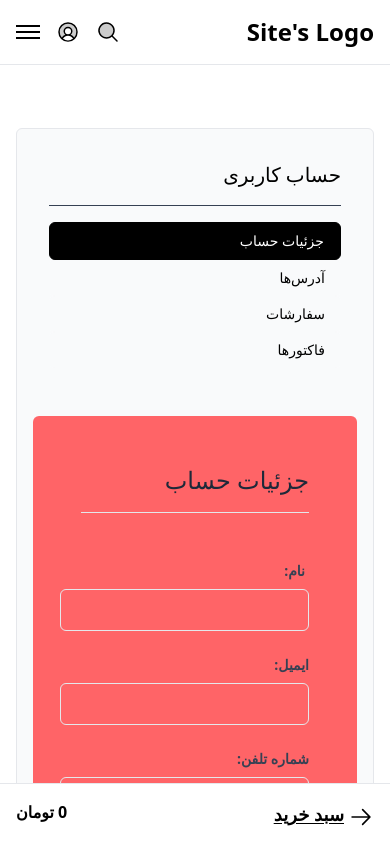
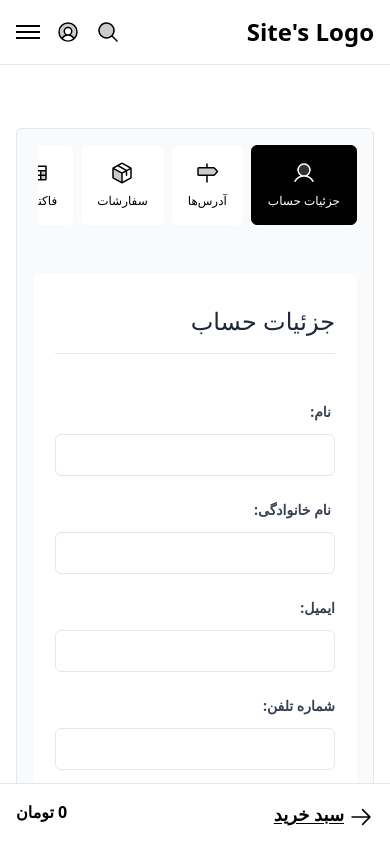
Before and after one commit to Avestair/nexa-InstrumentShop, a Next.js app in the folder frontend/: page /account in a window 390 px wide. Shown: the top 842 px of the page. Built offline with nearby package versions, Linux system fonts and the light colour scheme.

Commit message:
user panel is almost finished, added form types and divder, card,table and address card, made the user panel fully responsive

```diff
--- a/frontend/app/account/page.tsx
+++ b/frontend/app/account/page.tsx
@@ -48,7 +48,7 @@ const AccountPage: React.FC = () => {
         />
 
         {/* Main Content */}
-        <main className="mx-4 my-4 flex justify-center rounded-sm bg-red-400 p-4">
+        <main className="mx-4 my-4 flex justify-center overflow-y-auto rounded-sm bg-white p-4">
           <AnimatePresence mode="wait">
             <motion.div
               key={activeSection}
--- a/frontend/app/login/page.tsx
+++ b/frontend/app/login/page.tsx
@@ -4,11 +4,7 @@ import Link from "next/link";
 import { Button } from "../../ui/Button";
 import Input from "../../ui/Input";
 import { SubmitHandler, useForm } from "react-hook-form";
-
-type Inputs = {
-  phoneNumber: string;
-  password: string;
-};
+import { Inputs } from "../../types/FormTypes";
 
 export default function page() {
   const {
--- a/frontend/components/AccountDetail.tsx
+++ b/frontend/components/AccountDetail.tsx
@@ -1,23 +1,67 @@
+import { SubmitHandler, useForm } from "react-hook-form";
 import { Button } from "../ui/Button";
 import Input from "../ui/Input";
+import { Inputs } from "../types/FormTypes";
 
 export default function AccountDetails() {
+  const {
+    register,
+    handleSubmit,
+    formState: { errors },
+  } = useForm<Inputs>();
+
+  const onSubmit: SubmitHandler<Inputs> = (data) => console.log(data);
+
   return (
-    <section className="mb-8 rounded-lg p-8">
+    <section className="mb-8 grid w-[80vw] rounded-lg p-4">
       <h2 className="mb-12 border-b pb-4 text-right text-2xl font-medium text-gray-800">
         جزئیات حساب
       </h2>
-      <div className="grid grid-cols-1 gap-6 text-right md:grid-cols-2">
-        <div>
+      <form
+        onSubmit={handleSubmit(onSubmit)}
+        className="grid w-full grid-cols-1 gap-6 text-right md:grid-cols-2"
+      >
+        <div className="grid gap-1">
           <label
             htmlFor="name"
             className="mb-2 block px-1 text-sm font-bold text-gray-700"
           >
             نام:
           </label>
-          <Input type="text" id="name" defaultValue="علی احمدی" />
+          <Input
+            type="text"
+            id="name"
+            name="firstName"
+            defaultValue="علی احمدی"
+            className="w-full"
+            {...register("firstName", { required: true })}
+          />
+          {errors.firstName && (
+            <p className="text-sm text-red-500">نام ضروری است!</p>
+          )}
         </div>
-        <div>
+
+        <div className="grid gap-1">
+          <label
+            htmlFor="name"
+            className="mb-2 block px-1 text-sm font-bold text-gray-700"
+          >
+            نام خانوادگی:
+          </label>
+          <Input
+            type="text"
+            name="lastName"
+            id="lastName"
+            defaultValue="علی احمدی"
+            className="w-full"
+            {...register("lastName", { required: true })}
+          />
+          {errors.lastName && (
+            <p className="text-sm text-red-500">نام خانوادگی ضروری است!</p>
+          )}
+        </div>
+
+        <div className="grid gap-1">
           <label
             htmlFor="email"
             className="mb-2 block text-sm font-bold text-gray-700"
@@ -26,11 +70,18 @@ export default function AccountDetails() {
           </label>
           <Input
             type="email"
+            name="email"
             id="email"
             defaultValue="ali.ahmadi@example.com"
+            className="w-full"
+            {...(register("email"), { required: true })}
           />
+          {errors.email && (
+            <p className="text-sm text-red-500">آٔدرس ایمیل ضروری است!</p>
+          )}
         </div>
-        <div>
+
+        <div className="grid gap-1">
           <label
             htmlFor="phone"
             className="mb-2 block text-sm font-bold text-gray-700"
@@ -39,13 +90,25 @@ export default function AccountDetails() {
           </label>
           <Input
             type="tel"
+            name="phoneNumber"
             id="phone"
             placeholder="شماره تلفن خود را وارد کنید"
             defaultValue="+989123456789"
+            className="w-full"
+            {...register("phoneNumber", { required: true })}
           />
+          {errors.phoneNumber && (
+            <p className="text-sm text-red-500">شماره تلفن ضروری است!</p>
+          )}
         </div>
-      </div>
-      <Button className="mt-6 h-fit p-2 !px-14">ذخیره تغییرات</Button>
+        <Button
+          variant="default"
+          type="submit"
+          className="mt-6 h-fit p-2 !px-14"
+        >
+          ذخیره تغییرات
+        </Button>
+      </form>
     </section>
   );
 }
--- a/frontend/components/AccountSideBar.tsx
+++ b/frontend/components/AccountSideBar.tsx
@@ -19,27 +19,51 @@ export default function AccountSidebar({
     {
       id: "account-details",
       name: "جزئیات حساب",
-      icon: <PiUserDuotone className="size-6" />,
+      icon: <PiUserDuotone className="mx-auto size-6" />,
     },
     {
       id: "addresses",
       name: "آدرس‌ها",
-      icon: <PiSignpostDuotone className="size-6" />,
+      icon: <PiSignpostDuotone className="mx-auto size-6" />,
     },
     {
       id: "orders",
       name: "سفارشات",
-      icon: <PiPackageDuotone className="size-6" />,
+      icon: <PiPackageDuotone className="mx-auto size-6" />,
     },
     {
       id: "invoices",
       name: "فاکتورها",
-      icon: <PiInvoiceDuotone className="size-6" />,
+      icon: <PiInvoiceDuotone className="mx-auto size-6" />,
     },
   ];
 
   return (
-    <aside className="p-8 lg:min-w-[150px] xl:min-w-[260px]">
+    <>
+      {/* mobile and tablet sidebar */}
+      <aside className="mb-4 w-[90vw] overflow-x-auto bg-gray-50 p-4 lg:hidden">
+        <nav>
+          <ul className="flex justify-between gap-2 overflow-x-auto text-center">
+            {sections.map((section) => (
+              <li key={section.id} className="shrink-0 flex-grow">
+                <Button
+                  variant="default"
+                  className={`flex h-20 w-full flex-col items-center justify-center gap-1 p-2 text-center text-xs !ring-0 !ring-offset-0 ${activeSection === section?.id ? "bg-black text-white" : "border-0 !bg-white !text-black"}`}
+                  onClick={() => onSectionChange(section.id)}
+                >
+                  <span className="mx-auto mb-1 block size-6">
+                    {section.icon}
+                  </span>
+                  <p className="text-xs">{section.name}</p>
+                </Button>
+              </li>
+            ))}
+          </ul>
+        </nav>
+      </aside>
+
+      {/* desktop sidebar */}
+      <aside className="hidden p-8 lg:block lg:min-w-[150px] xl:min-w-[260px]">
         <h2 className="mb-4 border-b border-gray-700 pb-4 text-xl font-medium">
           حساب کاربری
         </h2>
@@ -52,7 +76,7 @@ export default function AccountSidebar({
                   className={`flex w-full gap-8 ${activeSection === section?.id ? "bg-black text-white" : "border-0 !bg-gray-50 !text-black"}`}
                   onClick={() => onSectionChange(section.id)}
                 >
-                <span className="hidden">{section.icon}</span>
+                  <span className="size-6">{section.icon}</span>
                   <p className="text-sm xl:text-base">{section.name}</p>
                 </Button>
               </li>
@@ -60,5 +84,6 @@ export default function AccountSidebar({
           </ul>
         </nav>
       </aside>
+    </>
   );
 }
--- a/frontend/components/Address.tsx
+++ b/frontend/components/Address.tsx
@@ -5,10 +5,10 @@ import { Button } from "../ui/Button";
 export default function Addresses() {
   return (
     <section className="mb-8 rounded-lg bg-white p-4">
-      <h2 className="mb-6 border-b pb-4 text-right text-3xl font-semibold text-gray-800">
+      <h2 className="mb-6 border-b pb-4 text-3xl font-semibold text-gray-800">
         آدرس‌ها
       </h2>
-      <div className="space-y-6 text-right">
+      <div className="">
         <div className="grid grid-cols-1 gap-4 md:grid-cols-2">
           <AddressCard
             postalCode="۱۲۳۴۵-۶۷۸۹۰"
--- a/frontend/components/Invoices.tsx
+++ b/frontend/components/Invoices.tsx
@@ -61,7 +61,7 @@ export default function Invoices() {
       invoice.date,
       invoice.amount,
       <span
-        className={`rounded-full px-3 py-1 text-xs font-semibold ${invoice.status === "پرداخت شده" ? "bg-green-200 text-green-800" : ""} ${invoice.status === "پرداخت نشده" ? "bg-red-200 text-red-800" : ""} `}
+        className={`rounded-full px-3 py-1 text-xs font-semibold ${invoice.status === "پرداخت شده" ? "bg-green-300/40 text-green-600" : ""} ${invoice.status === "پرداخت نشده" ? "bg-red-300/40 text-red-600" : ""} `}
         key={`${invoice.id}-status`}
       >
         {invoice.status}
@@ -94,7 +94,7 @@ export default function Invoices() {
   });
 
   return (
-    <section className="mb-8 rounded-sm p-2">
+    <section className="mb-8 w-full rounded-sm p-2">
       <h2 className="mb-6 border-b pb-4 text-right text-3xl font-semibold text-gray-800">
         فاکتورها
       </h2>
--- a/frontend/components/Orders.tsx
+++ b/frontend/components/Orders.tsx
@@ -1,4 +1,6 @@
-import { Button } from "../ui/Button";
+import React from "react";
+import { Button } from "../ui/Button"; // Assuming this path is correct for your Button component
+import Table from "../ui/Table"; // Assuming your Table component is in Table.tsx
 
 interface Order {
   id: string;
@@ -13,7 +15,7 @@ export default function Orders() {
       id: "ORD001",
       date: "۱۴۰۲/۰۳/۱۵",
       total: "۱,۲۰۰,۰۰۰ تومان",
-      status: "تحویل شده",
+      status: "تحویل داده شده",
     },
     {
       id: "ORD002",
@@ -29,50 +31,50 @@ export default function Orders() {
     },
   ];
 
+  // Define the headers for the Table component
+  const tableHeaders: string[] = [
+    "شماره سفارش",
+    "تاریخ",
+    "مبلغ کل",
+    "وضعیت",
+    "جزئیات",
+  ];
+
+  // Transform your 'orders' data into the format expected by the Table component
+  // (string | React.ReactNode)[][]
+  const tableData: (string | React.ReactNode)[][] = orders.map((order) => [
+    order.id,
+    order.date,
+    order.total,
+    // For the status, render the span directly as a React.ReactNode
+    <span
+      key={`${order.id}-status`} // Add a key when rendering React nodes in a loop
+      className={`rounded-full px-3 py-1 text-xs font-semibold ${
+        order.status === "تحویل داده شده"
+          ? "bg-green-300/40 text-green-600"
+          : order.status === "در حال پردازش"
+            ? "bg-yellow-200/40 text-yellow-500"
+            : order.status === "لغو شده"
+              ? "bg-red-300/30 text-red-600"
+              : ""
+      }`}
+    >
+      {order.status}
+    </span>,
+    // For the details button, render the Button component directly
+    <Button key={`${order.id}-details`} variant="default" className="!text-xs">
+      مشاهده
+    </Button>,
+  ]);
+
   return (
     <section className="mb-8 bg-white p-8">
       <h2 className="mb-6 border-b pb-4 text-right text-3xl font-semibold text-gray-800">
         سفارشات
       </h2>
-      <div className="overflow-x-auto">
-        <table className="min-w-full rounded-sm border border-gray-200 bg-white text-right">
-          <thead>
-            <tr className="rounded-sm bg-gray-100 text-sm leading-normal text-gray-600 uppercase">
-              <th className="border-b border-gray-200 px-6 py-3">
-                شماره سفارش
-              </th>
-              <th className="border-b border-gray-200 px-6 py-3">تاریخ</th>
-              <th className="border-b border-gray-200 px-6 py-3">مبلغ کل</th>
-              <th className="border-b border-gray-200 px-6 py-3">وضعیت</th>
-              <th className="border-b border-gray-200 px-6 py-3">جزئیات</th>
-            </tr>
-          </thead>
-          <tbody className="text-sm font-light text-gray-700">
-            {orders.map((order) => (
-              <tr
-                key={order.id}
-                className="border-b border-gray-200 hover:bg-gray-50"
-              >
-                <td className="px-6 py-3">{order.id}</td>
-                <td className="px-6 py-3">{order.date}</td>
-                <td className="px-6 py-3">{order.total}</td>
-                <td className="px-6 py-3">
-                  <span
-                    className={`rounded-full px-3 py-1 text-xs font-semibold ${order.status === "تحویل شده" ? "bg-green-200 text-green-800" : ""} ${order.status === "در حال پردازش" ? "bg-yellow-200 text-yellow-800" : ""} ${order.status === "لغو شده" ? "bg-red-200 text-red-800" : ""} `}
-                  >
-                    {order.status}
-                  </span>
-                </td>
-                <td className="px-6 py-3">
-                  <Button variant="default" className="!text-xs">
-                    مشاهده
-                  </Button>
-                </td>
-              </tr>
-            ))}
-          </tbody>
-        </table>
-      </div>
+
+      {/* Render the generic Table component with order-specific headers and data */}
+      <Table initialHeaders={tableHeaders} initialData={tableData} />
     </section>
   );
 }
--- /dev/null
+++ b/frontend/types/FormTypes.ts
@@ -0,0 +1,9 @@
+export type Inputs = {
+  firstName: string;
+  lastName: string;
+  fullName: string;
+  OTP: number;
+  phoneNumber: string;
+  email: string;
+  password: string;
+};
--- a/frontend/ui/AddressCard.tsx
+++ b/frontend/ui/AddressCard.tsx
@@ -1,5 +1,6 @@
 import { PiMailboxDuotone, PiSignpostDuotone } from "react-icons/pi";
 import { Button } from "./Button";
+import Card from "./Card";
 
 interface AddressCardProps {
   address: string;
@@ -13,25 +14,25 @@ export default function AddressCard({
   postalCode,
 }: AddressCardProps) {
   return (
-    <div className="grid gap-3 rounded-lg border border-gray-200 p-6">
+    <Card bodyClassName="grid gap-3 w-full px-4">
       <h3 className="text-xl font-medium text-gray-900">{title}</h3>
-      <span className="flex gap-3">
-        <PiSignpostDuotone className="mt-1.5 size-4.5" />
-        <p className="text-gray-700">{address}</p>
+      <span className="flex gap-4">
+        <PiSignpostDuotone className="size-4.5 shrink-0" />
+        <p className="text-sm text-gray-700 md:text-base">{address}</p>
       </span>
 
-      <span className="flex gap-3">
+      <span className="flex gap-2">
         <PiMailboxDuotone className="size-4.5" />
-        <p className="text-sm text-gray-600">{postalCode}</p>
+        <p className="text-sm text-gray-600 md:text-base">{postalCode}</p>
       </span>
-      <div className="mt-12 flex gap-4">
-        <Button variant="default" className="px-10">
+      <div className="mt-12 flex w-full flex-wrap gap-4">
+        <Button variant="default" className="flex-grow px-10">
           ویرایش
         </Button>
-        <Button variant="outlined" className="px-10">
+        <Button variant="outlined" className="flex-grow px-10">
           حذف
         </Button>
       </div>
-    </div>
+    </Card>
   );
 }
--- /dev/null
+++ b/frontend/ui/Card.tsx
@@ -0,0 +1,19 @@
+interface CardProps {
+  children: React.ReactNode;
+  bodyClassName?: string;
+  containerClassName?: string;
+}
+
+export default function Card({
+  children,
+  bodyClassName,
+  containerClassName,
+}: CardProps) {
+  return (
+    <div
+      className={`grid gap-3 rounded-lg border border-gray-200 p-4 ${containerClassName}`}
+    >
+      <div className={`${bodyClassName}`}>{children}</div>
+    </div>
+  );
+}
--- /dev/null
+++ b/frontend/ui/Divider.tsx
@@ -0,0 +1,12 @@
+interface DividerProps {
+  dir: "ver" | "hor";
+  className?: string;
+}
+
+export default function Divider({ dir, className }: DividerProps) {
+  return (
+    <span
+      className={`bg-gray-300 ${dir === "hor" ? "w-1" : "h-1"} ${className}`}
+    ></span>
+  );
+}
--- a/frontend/ui/Table.tsx
+++ b/frontend/ui/Table.tsx
@@ -7,14 +7,15 @@ interface TableProps {
 
 export default function Table({ initialHeaders, initialData }: TableProps) {
   return (
-    <div className="w-full overflow-x-auto rounded-sm border border-gray-400 bg-white">
+    <div className="w-full">
+      <div className="hidden rounded-sm border border-gray-400 bg-white md:block">
         <table className="min-w-full">
           <thead className="bg-gray-400">
             <tr>
               {initialHeaders.map((header, colIndex) => (
                 <th
                   key={colIndex}
-                className="px-6 py-2 text-left text-xs font-semibold text-white"
+                  className="px-6 py-2 text-xs font-semibold text-white"
                 >
                   {header}
                 </th>
@@ -25,7 +26,7 @@ export default function Table({ initialHeaders, initialData }: TableProps) {
             {initialData.map((row, rowIndex) => (
               <tr
                 key={rowIndex}
-              className={rowIndex % 2 === 0 ? "bg-gray-100" : "bg-white"}
+                className={`${rowIndex % 2 === 0 ? "bg-gray-100" : "bg-white"}`}
               >
                 {row.map((cell, colIndex) => (
                   <td
@@ -40,5 +41,29 @@ export default function Table({ initialHeaders, initialData }: TableProps) {
           </tbody>
         </table>
       </div>
+
+      <div className="w-[70vw] md:hidden">
+        {initialData.map((row, rowIndex) => (
+          <div
+            key={rowIndex}
+            className={`mx-auto mb-4 grid w-full max-w-xl gap-3 rounded-sm border border-gray-200 p-4 ${
+              rowIndex % 2 === 0 ? "bg-gray-50" : "bg-white"
+            }`}
+          >
+            {row.map((cell, colIndex) => (
+              <div
+                key={colIndex}
+                className="mb-2 flex w-full justify-between text-sm"
+              >
+                <span className="font-semibold text-gray-700">
+                  {initialHeaders[colIndex]}:
+                </span>
+                <span className="text-gray-800">{cell}</span>
+              </div>
+            ))}
+          </div>
+        ))}
+      </div>
+    </div>
   );
 }
```
Lines whose indentation alone changed are shown as unchanged.
